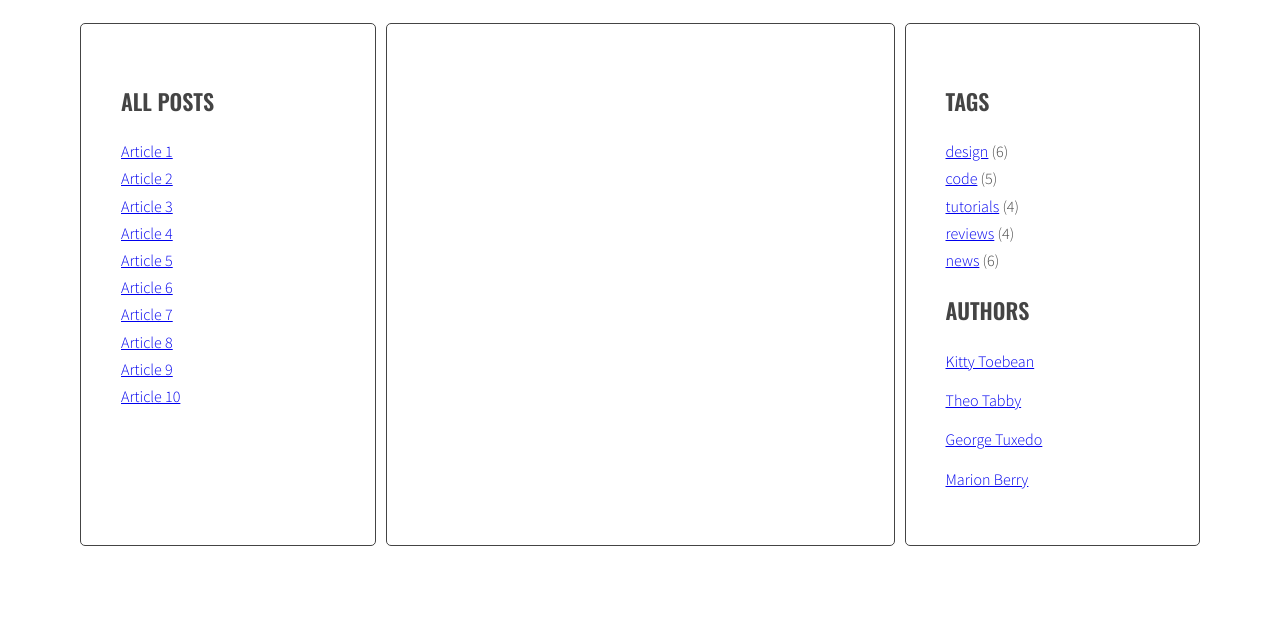
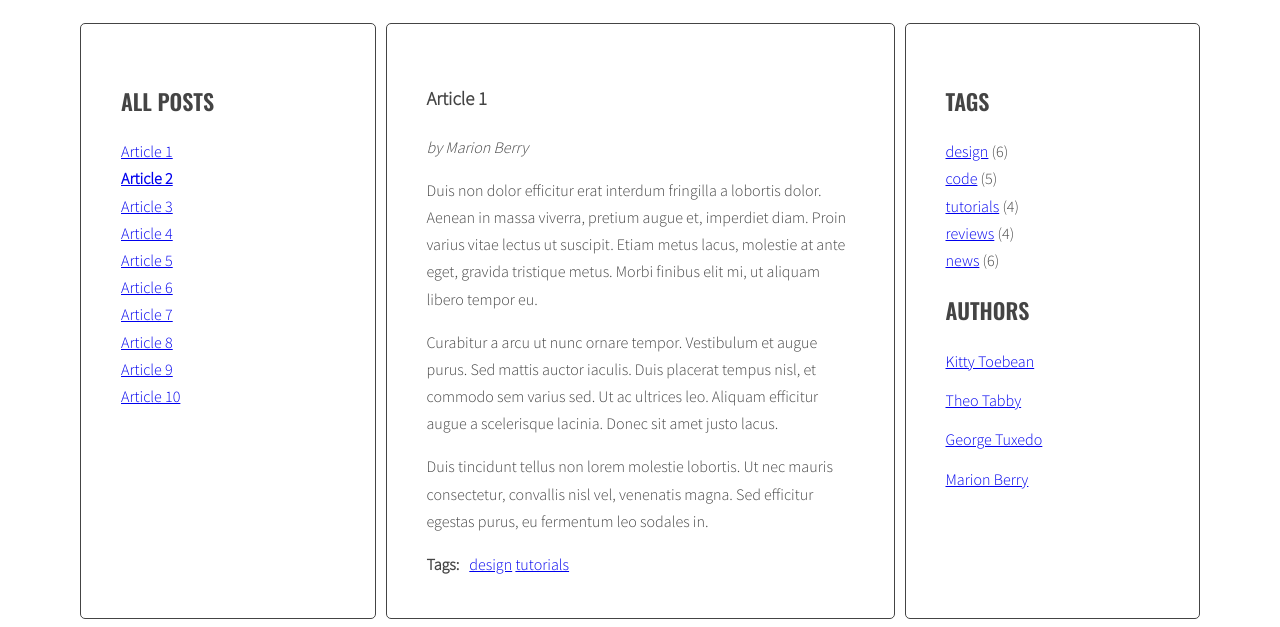
Before and after one commit to kuprige/javascript-blog, a website: page index.html in a window 1280 px wide. Both pictures are taken after a click on the link "Article 2". Shown: the part 220-847 px from the top of the page. Before the commit the page ends 800 px from the top, so only its background shows below. Drawn offline with nearby package versions, Linux system fonts and the light colour scheme.

Commit message:
Add this to the code

```diff
--- a/index.html
+++ b/index.html
@@ -2,7 +2,7 @@
 <html lang="en">
   <head>
     <meta charset="UTF-8">
-    <title>Kamień, papier, nożyce</title>
+    <title>Blog</title>
     <link rel="stylesheet" href="css/style.css">
   </head>
   <body>
--- a/js/script.js
+++ b/js/script.js
@@ -3,33 +3,32 @@
 // console.log('links:', links);
 // });
 
-const titleClickHandler = function (event) {
-  console.log("Link was clicked!");
-  console.log(event);
+const titleClickHandler = function(event){
+  const clickedElement = this;
+  console.log('Link was clicked!');
 
-  const activeLinks = document.querySelectorAll(".titles a.active");
+  /* [DONE] remove class 'active' from all article links  */
 
-  for (let activeLink of activeLinks) {
-    activeLink.classList.remove("active");
+  const activeLinks = document.querySelectorAll('.titles a.active');
+
+  for(let activeLink of activeLinks){
+    activeLink.classList.remove('active');
   }
 
-  /* add class 'active' to the clicked link */
+  clickedElement.classList.add('active');
+  console.log('clickedElement:', clickedElement);
 
-  const activeArticles = document.querySelectorAll(".post.active");
-
-  for (let activeArticle of activeArticles) {
-    activeArticle.classList.remove("active");
-  }
+  /* [DONE] remove class 'active' from all articles */
 
   /* get 'href' attribute from the clicked link */
 
   /* find the correct article using the selector (value of 'href' attribute) */
 
   /* add class 'active' to the correct article */
-};
+}
 
-const links = document.querySelectorAll(".titles a");
+const links = document.querySelectorAll('.titles a');
 
-for (let link of links) {
-  link.addEventListener("click", titleClickHandler);
+for(let link of links){
+  link.addEventListener('click', titleClickHandler);
 }
```
